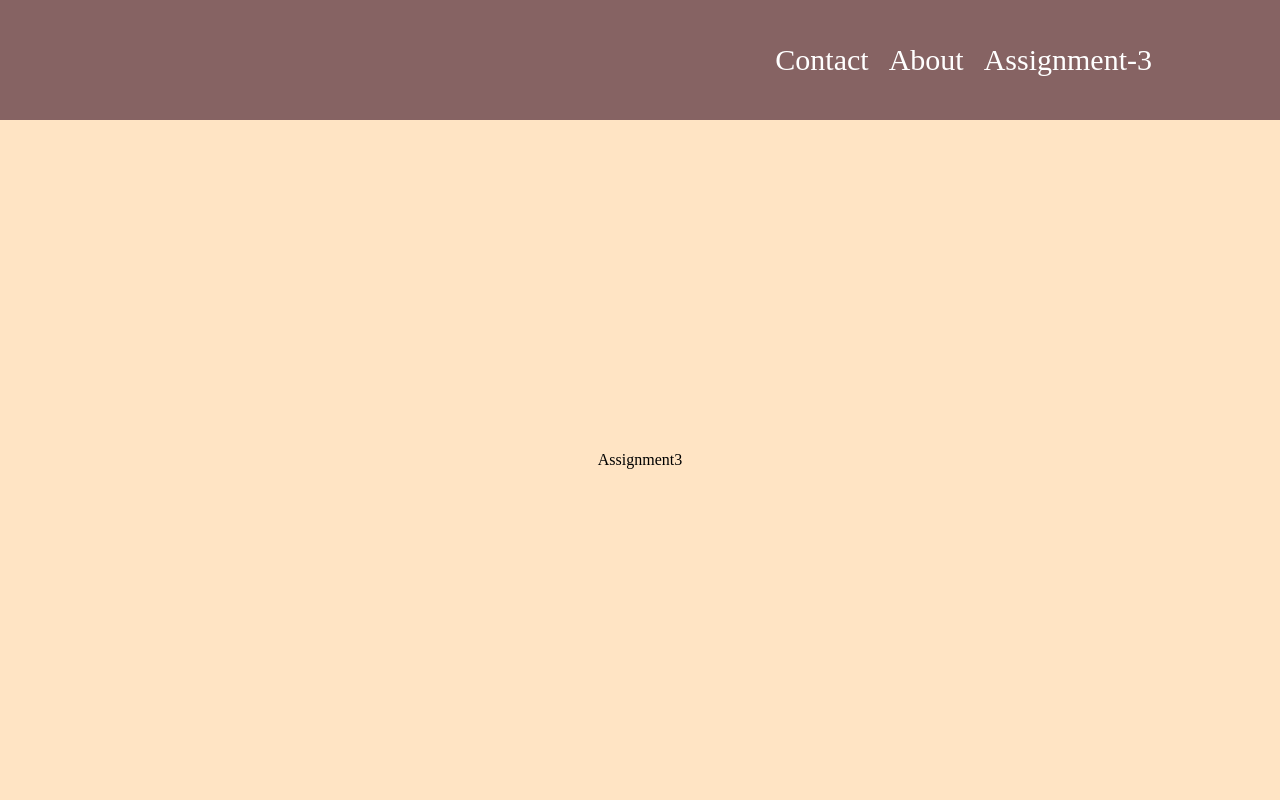
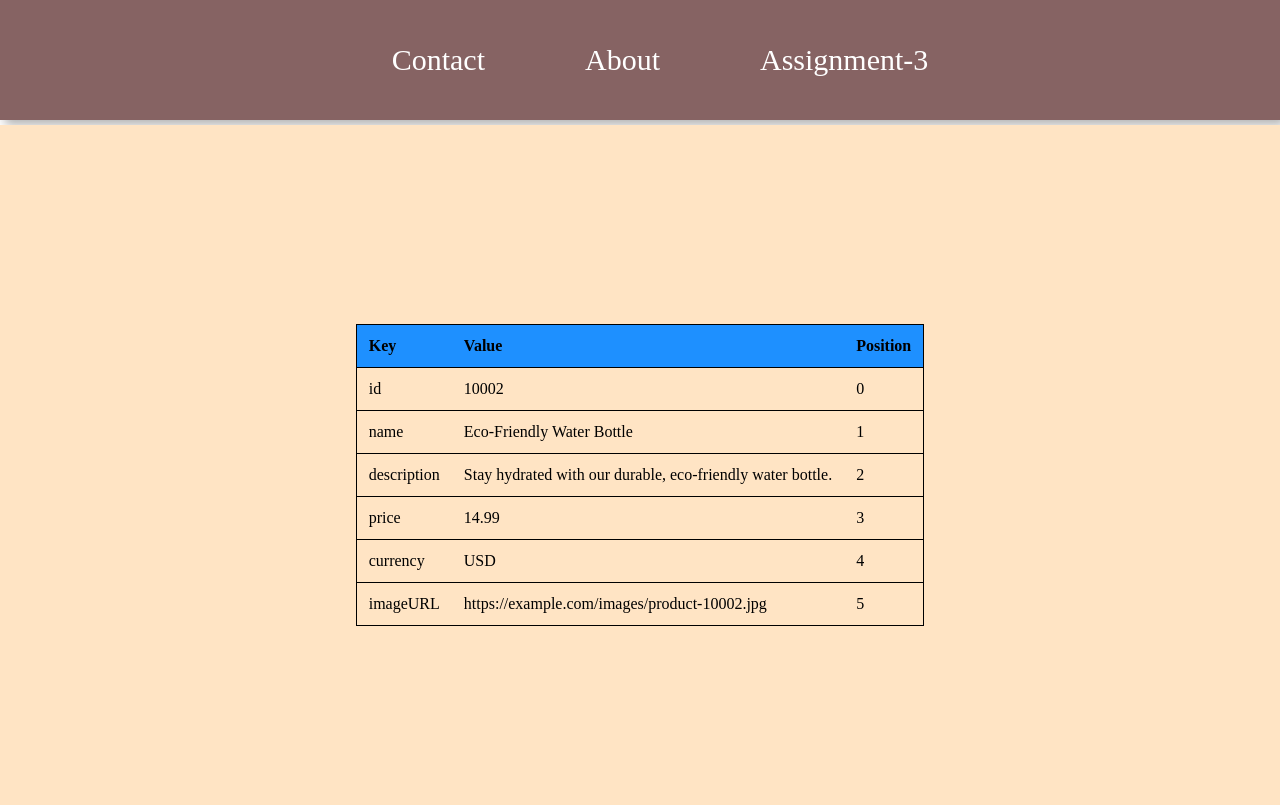
Before and after one commit to DTarkh/tbcx-react.js, a React (Vite) app: page /assignment3 in a window 1280 px wide. Built offline with nearby package versions, Linux system fonts and the light colour scheme.

Commit message:
added table in assignment and styyled, stylead also form

```diff
--- /dev/null
+++ b/src/AssignPage/AssignPage3.css
@@ -0,0 +1,18 @@
+/* AssignPage3.css */
+
+.table {
+  border: 1px solid black;
+  width: 100%;
+  border-collapse: collapse;
+  margin-top: 20px;
+}
+
+.table-header-row {
+  background-color: dodgerblue;
+}
+
+.table-cell {
+  padding: 12px;
+  text-align: left;
+  border-bottom: 1px solid #000000;
+}
--- a/src/AssignPage/Assignment3.jsx
+++ b/src/AssignPage/Assignment3.jsx
@@ -1,16 +1,52 @@
-import React from 'react'
-import { Main } from '../Main/Main'
-import Navbar from '../Navigation/Navbar'
+import React from "react";
+import { Main } from "../Main/Main";
+import Navbar from "../Navigation/Navbar";
+import './AssignPage3.css';
 
 const Assignment3 = () => {
+  const obj = {
+    id: "10002",
+    name: "Eco-Friendly Water Bottle",
+    description: "Stay hydrated with our durable, eco-friendly water bottle.",
+    price: 14.99,
+    currency: "USD",
+    imageURL: "https://example.com/images/product-10002.jpg",
+  };
+
+
+  const list = (
+    <table className="table">
+      <thead>
+        <tr className="table-header-row">
+          <th className="table-header-row table-cell">Key</th>
+          <th className="table-header-row table-cell">Value</th>
+          <th className="table-header-row table-cell">Position</th>
+        </tr>
+      </thead>
+      <tbody>
+        {Object.entries(obj).map(([key, value], index) => (
+          <tr key={key}>
+            <td className="table-cell">{key}</td>
+            <td className="table-cell">{value}</td>
+            <td className="table-cell">{index}</td> {/* Use index as position */}
+          </tr>
+        ))}
+      </tbody>
+    </table>
+  );
+
+  // Return the entire structure with only <div>{list}</div>
   return (
     <div>
-        <Navbar/>
-        <Main>
-        Assignment3
-        </Main>
+      <Navbar />
+      <Main>
+        <div>
+          {list}
+        </div>
+      </Main>
     </div>
-  )
-}
+  );
+};
 
-export default Assignment3
+
+export default Assignment3;
--- /dev/null
+++ b/src/ContactPage/Contact.css
@@ -0,0 +1,27 @@
+.input{
+    padding: 10px 5px;
+    border-radius: 10px;
+    border: 1px solid gray;
+    margin-bottom: 10px;
+}
+div{
+    display: flex;
+    flex-direction: column;
+    gap: 5px;
+
+}
+
+.btn{
+    padding: 10px 5px;
+    border-radius: 10px;
+    border: 1px solid gray;
+    margin-bottom: 10px;
+    width: 90px;
+    background-color: rgb(152, 101, 199);
+}
+
+.btn:hover{
+    cursor: pointer;
+    background-color: rgb(104, 70, 179);
+    transition: background-color 0.3s ease-in-out;
+}
--- a/src/ContactPage/Contact.jsx
+++ b/src/ContactPage/Contact.jsx
@@ -1,5 +1,6 @@
 import Navbar from "../Navigation/Navbar";
 import { Main } from "../Main/Main";
+import './Contact.css'
 
 const Contact = () => {
   return (
@@ -7,13 +8,17 @@ const Contact = () => {
       <Navbar />
       <Main>
         <form>
-          <label>Name</label>
-          <input type="text" />
+          <div>
+            <label >Name</label>
+            <input type="text" className="input"  placeholder="Enter Name"/>
+          </div>
+          <div>
           <label>Email</label>
-          <input type="email" />
-          <button type="submit">Submit</button>
+          <input type="email" className="input" placeholder="Enter Email"/>
+
+          </div>
+          <button type="submit" className="btn">Submit</button>
         </form>
-
       </Main>
     </div>
   );
--- a/src/Navigation/Navbar.css
+++ b/src/Navigation/Navbar.css
@@ -5,14 +5,13 @@
   display: flex;
   align-items: center;
   box-shadow: 5px 5px 10px rgba(0, 0, 0, 0.3);
-  justify-content: end;
+  justify-content: center
 }
 
 ul {
   list-style-type: none;
   display: flex;
-  gap: 20px;
-  padding-right: 10vw;
+  gap: 100px;
 }
 
 .nav-link {
```
